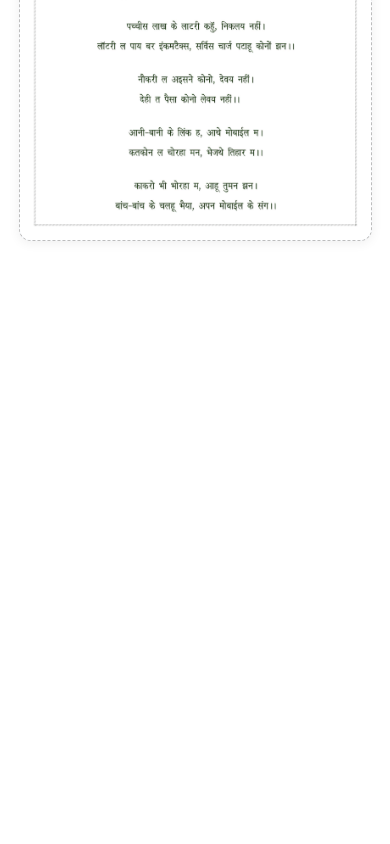
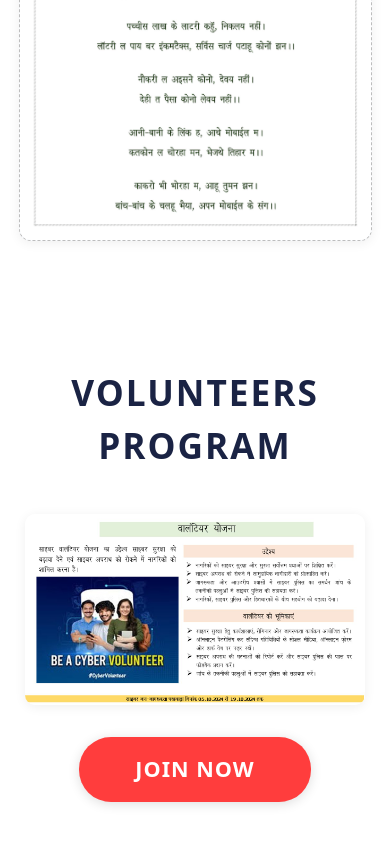
Before and after one commit to saitama-on/cyber-police, a React (Vite) app: page / in a window 390 px wide. Shown: the part 3518-4362 px from the top of the page. Before the commit the page ends 3807 px from the top, so only its background shows below. Built offline with nearby package versions, Linux system fonts and the light colour scheme.

Commit message:
volunteer

```diff
--- a/src/App.tsx
+++ b/src/App.tsx
@@ -5,6 +5,7 @@ import Contact from './components/Contact';
 import NewsSection from './components/NewsSection';
 import CyberAwareness from './components/CyberAwareness';
 import PoemSection from './components/PoemSection';
+import VolunteersSection from './components/VolunteersSection';
 // Import other components as you create them, e.g.:
 // import Hero from './components/Hero';
 // import Contact from './components/Contact';
@@ -18,6 +19,8 @@ function App() {
       <NewsSection />
       <CyberAwareness />
       <PoemSection />
+      <VolunteersSection />
+
       {/* <Hero /> */}
       {/* <Contact /> */}
       {/* Add other components here as you build them */}
--- /dev/null
+++ b/src/components/VolunteersSection.css
@@ -0,0 +1,131 @@
+.volunteers-section {
+    background: #fff;
+    padding: 48px 0 64px 0;
+    display: flex;
+    flex-direction: column;
+    align-items: center;
+}
+
+.volunteers-title {
+    font-size: 2.2rem;
+    color: #1a2344;
+    font-weight: 700;
+    margin-bottom: 32px;
+    letter-spacing: 2px;
+    text-align: center;
+}
+
+.volunteers-content {
+    display: flex;
+    gap: 32px;
+    max-width: 1100px;
+    width: 100%;
+    justify-content: center;
+    align-items: flex-start;
+    flex-wrap: wrap;
+}
+
+.volunteers-left {
+    flex: 1;
+    min-width: 320px;
+    max-width: 420px;
+    display: flex;
+    flex-direction: column;
+    gap: 18px;
+}
+
+.volunteers-plan-title {
+    background: #e5f4e2;
+    color: #1a2344;
+    font-size: 1.3rem;
+    font-weight: bold;
+    padding: 8px 0;
+    text-align: center;
+    border-radius: 6px;
+}
+
+.volunteers-plan-desc {
+    font-size: 1.08rem;
+    color: #222;
+    line-height: 1.5;
+    margin-bottom: 10px;
+}
+
+.volunteer-img {
+    width: 100%;
+    max-width: 340px;
+    border-radius: 10px;
+    margin-top: 10px;
+    align-self: center;
+    box-shadow: 0 2px 12px #0001;
+}
+
+.volunteers-right {
+    flex: 2;
+    min-width: 320px;
+    display: flex;
+    flex-direction: column;
+    gap: 18px;
+}
+
+.volunteers-box {
+    background: #fff7f0;
+    border-radius: 8px;
+    padding: 18px 24px;
+    margin-bottom: 10px;
+    box-shadow: 0 1px 6px #0001;
+}
+
+.volunteers-box-title {
+    background: #ffe0b2;
+    color: #1a2344;
+    font-weight: bold;
+    font-size: 1.15rem;
+    padding: 6px 0 6px 12px;
+    border-radius: 5px;
+    margin-bottom: 10px;
+}
+
+.volunteers-box ul {
+    margin: 0;
+    padding-left: 24px;
+    color: #333;
+    font-size: 1rem;
+}
+
+.volunteers-cta-row {
+    width: 100%;
+    display: flex;
+    justify-content: center;
+    margin-top: 32px;
+}
+
+.volunteers-cta-btn {
+    background: #ff3d3d;
+    color: #fff;
+    font-size: 1.35rem;
+    font-weight: bold;
+    padding: 16px 56px;
+    border-radius: 32px;
+    text-decoration: none;
+    box-shadow: 0 2px 12px #0002;
+    transition: background 0.2s;
+    letter-spacing: 1px;
+}
+
+.volunteers-cta-btn:hover {
+    background: #e53935;
+}
+
+@media (max-width: 900px) {
+    .volunteers-content {
+        flex-direction: column;
+        align-items: center;
+    }
+
+    .volunteers-left,
+    .volunteers-right {
+        max-width: 98vw;
+        width: 100%;
+    }
+}
--- /dev/null
+++ b/src/components/VolunteersSection.tsx
@@ -0,0 +1,21 @@
+import React from 'react';
+import volunteerImg from '../assets/volunteer.jpg'; // adjust the filename/extension as needed
+import './VolunteersSection.css';
+
+const VolunteersSection: React.FC = () => (
+    <section className="volunteers-section">
+        <h2 className="volunteers-title">VOLUNTEERS PROGRAM</h2>
+        <div className="volunteers-content">
+
+            <img src={volunteerImg} alt="Be a Cyber Volunteer" className="volunteer-img" />
+
+        </div>
+        <div className="volunteers-cta-row">
+            <a href="https://cybercrime.gov.in/webform/cybervolunteerinstruction.aspx" target="_blank" rel="noopener noreferrer" className="volunteers-cta-btn">
+                JOIN NOW
+            </a>
+        </div>
+    </section>
+);
+
+export default VolunteersSection;
```
Also changed, not shown: src/assets/volunteer.jpg (added).
